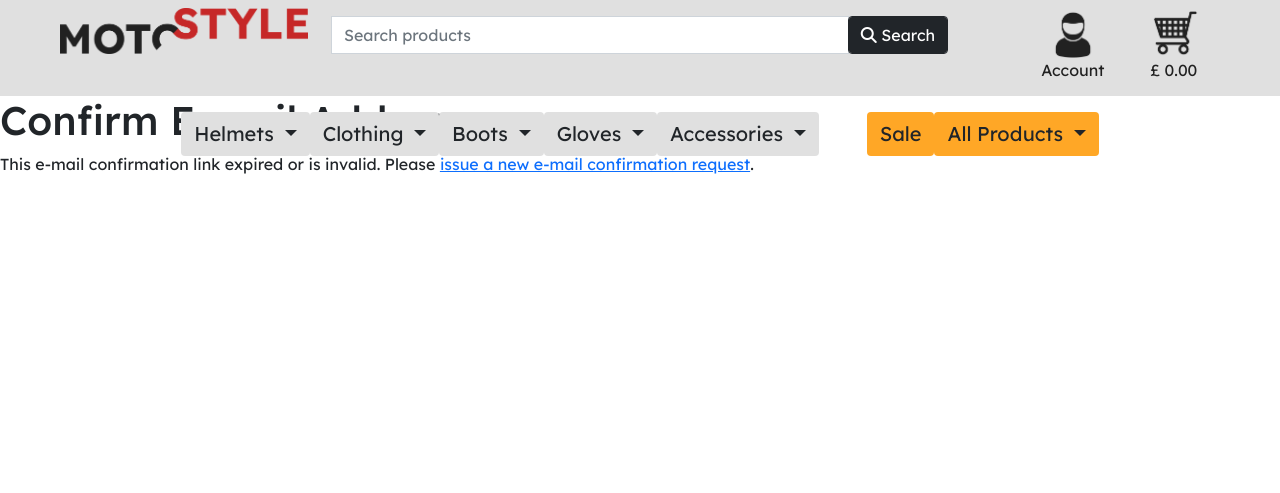
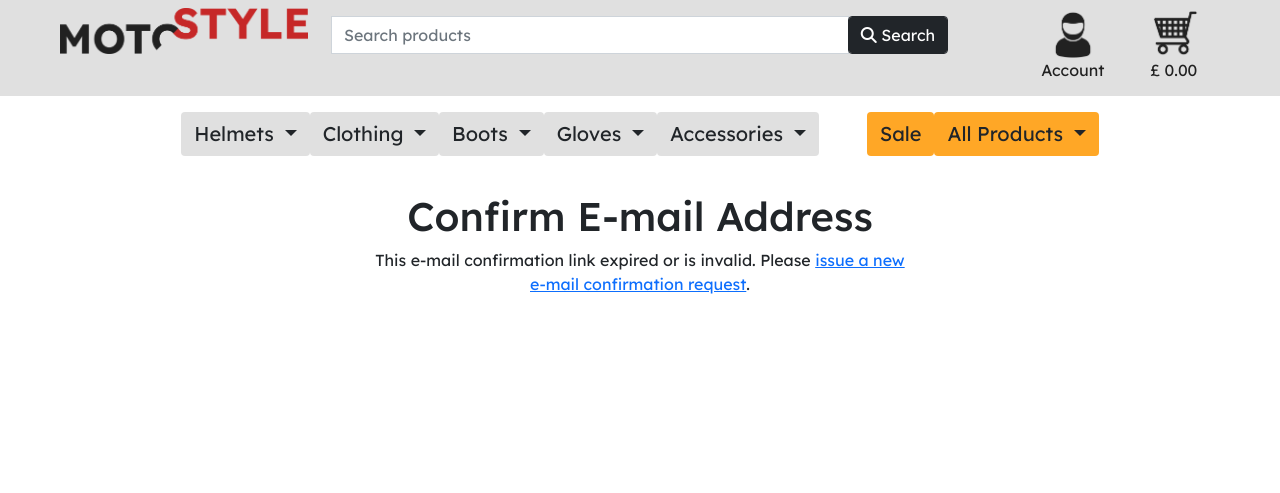
Before and after one commit to CristianBuca/MS4_MotoStyle, a Django app: a page that uses templates/allauth/account/email_confirm.html in a window 1280 px wide. Shown: the top 493 px of the page. Run offline with Django 3.2, Linux system fonts and the light colour scheme; some libraries are stand-ins or nearby versions.

Commit message:
Add(allauth-email_confirm): page layout

```diff
--- a/templates/allauth/account/email_confirm.html
+++ b/templates/allauth/account/email_confirm.html
@@ -7,8 +7,12 @@
 
 
 {% block content %}
+<div class="container mt-5">
+    <div class="row pt-lg-5 text-center">
+        <div class="col-12">
             <h1>{% trans "Confirm E-mail Address" %}</h1>
-
+        </div>
+        <div class="col-12 col-lg-6 mx-auto">
             {% if confirmation %}
 
             {% user_display confirmation.email_address.user as user_display %}
@@ -17,7 +21,7 @@
 
             <form method="post" action="{% url 'account_confirm_email' confirmation.key %}">
             {% csrf_token %}
-    <button type="submit">{% trans 'Confirm' %}</button>
+                <button class="btn btn-dark" type="submit">{% trans 'Confirm' %}</button>
             </form>
 
             {% else %}
@@ -27,5 +31,9 @@
             <p>{% blocktrans %}This e-mail confirmation link expired or is invalid. Please <a href="{{ email_url }}">issue a new e-mail confirmation request</a>.{% endblocktrans %}</p>
 
             {% endif %}
+        </div>
+    </div>
+</div>
+
 
 {% endblock %}
```
Lines whose indentation alone changed are shown as unchanged.
